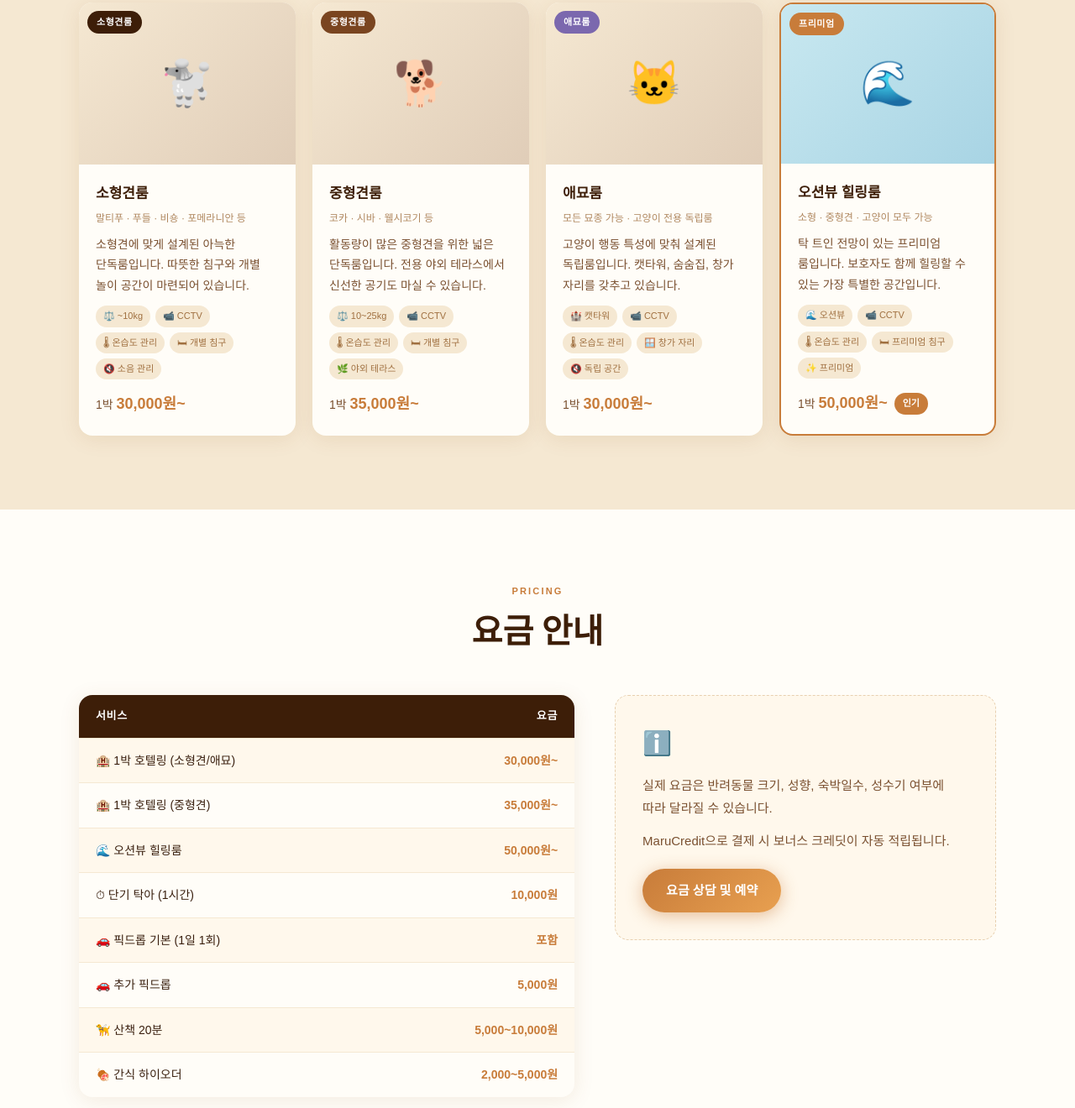
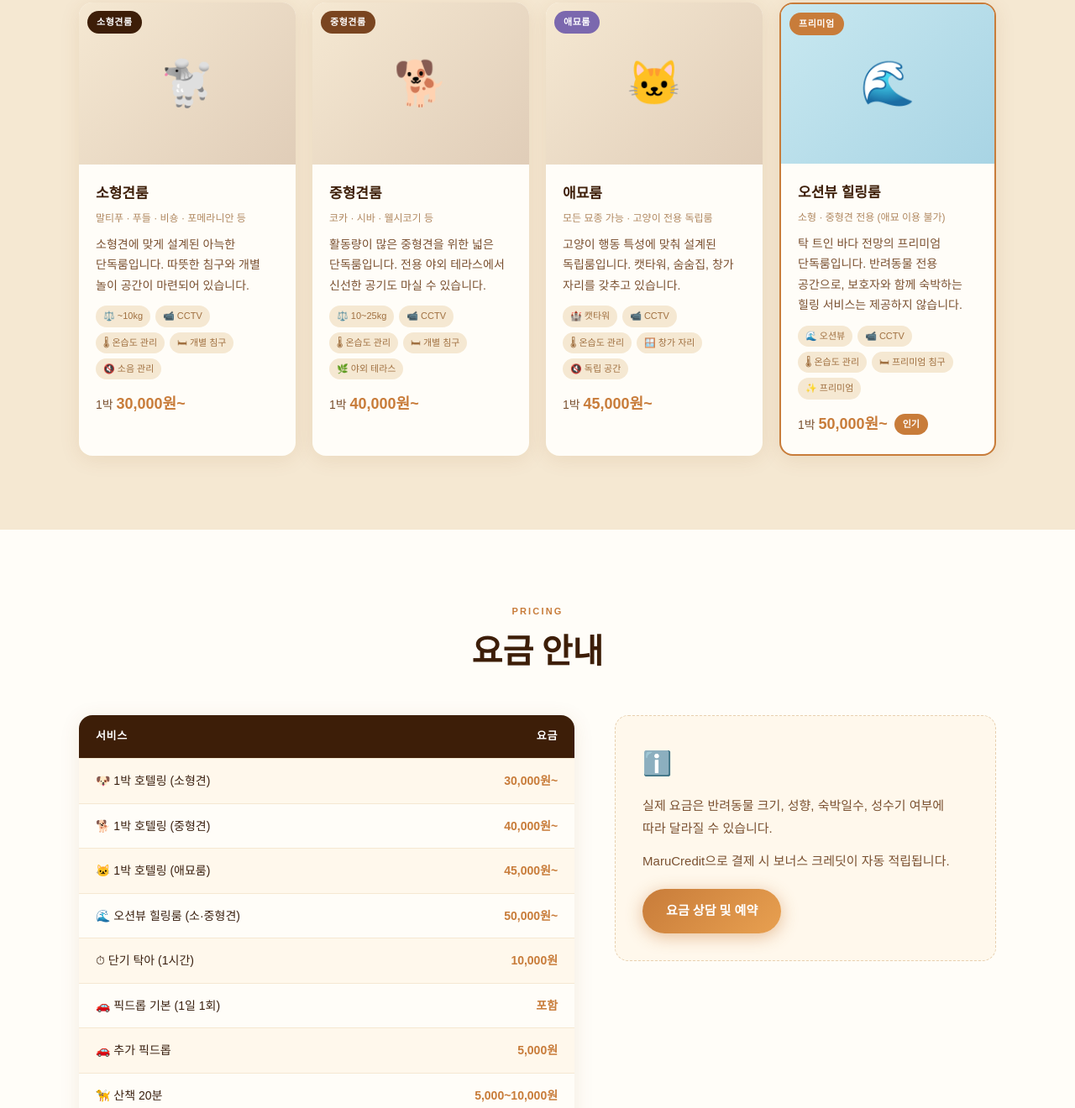
Before and after one commit to healing0a/maruStay, a website: page index.html in a window 1280 px wide. Shown: the part 2259-3579 px from the top of the page at 84% size. Drawn offline with nearby package versions, Linux system fonts and the light colour scheme; a web font is replaced by a local one.

Commit message:
fix: 객실 요금 및 오션뷰 힐링룸 설명 수정
- 중형견룸: 35,000 → 40,000원
- 애묘룸: 30,000 → 45,000원
- 오션뷰 힐링룸: 소·중형견 전용, 애묘 이용 불가, 보호자 동반 숙박 불가 명시
- 요금표 항목 개별 분리 (소형견/중형견/애묘/오션뷰 각각 표기)
- Supabase DB rooms 테이블 가격/설명 업데이트 완료

Co-Authored-By: Claude Sonnet 4.6 <noreply@anthropic.com>

```diff
--- a/index.html
+++ b/index.html
@@ -215,7 +215,7 @@
               <span>🌿 야외 테라스</span>
             </div>
             <div class="room__price-wrap">
-              <span class="room__price">1박 <strong>35,000원~</strong></span>
+              <span class="room__price">1박 <strong>40,000원~</strong></span>
             </div>
           </div>
         </div>
@@ -237,7 +237,7 @@
               <span>🔇 독립 공간</span>
             </div>
             <div class="room__price-wrap">
-              <span class="room__price">1박 <strong>30,000원~</strong></span>
+              <span class="room__price">1박 <strong>45,000원~</strong></span>
             </div>
           </div>
         </div>
@@ -249,8 +249,8 @@
           </div>
           <div class="room__body">
             <h3>오션뷰 힐링룸</h3>
-            <p class="room__breeds">소형 · 중형견 · 고양이 모두 가능</p>
-            <p class="room__desc">탁 트인 전망이 있는 프리미엄 룸입니다. 보호자도 함께 힐링할 수 있는 가장 특별한 공간입니다.</p>
+            <p class="room__breeds">소형 · 중형견 전용 (애묘 이용 불가)</p>
+            <p class="room__desc">탁 트인 바다 전망의 프리미엄 단독룸입니다. 반려동물 전용 공간으로, 보호자와 함께 숙박하는 힐링 서비스는 제공하지 않습니다.</p>
             <div class="room__specs">
               <span>🌊 오션뷰</span>
               <span>📹 CCTV</span>
@@ -283,15 +283,19 @@
             <span>요금</span>
           </div>
           <div class="pricing__row">
-            <span>🏨 1박 호텔링 (소형견/애묘)</span>
+            <span>🐶 1박 호텔링 (소형견)</span>
             <span>30,000원~</span>
           </div>
           <div class="pricing__row">
-            <span>🏨 1박 호텔링 (중형견)</span>
-            <span>35,000원~</span>
+            <span>🐕 1박 호텔링 (중형견)</span>
+            <span>40,000원~</span>
           </div>
           <div class="pricing__row">
-            <span>🌊 오션뷰 힐링룸</span>
+            <span>🐱 1박 호텔링 (애묘룸)</span>
+            <span>45,000원~</span>
+          </div>
+          <div class="pricing__row">
+            <span>🌊 오션뷰 힐링룸 (소·중형견)</span>
             <span>50,000원~</span>
           </div>
           <div class="pricing__row">
```
Also changed, not shown: 1 other file.
